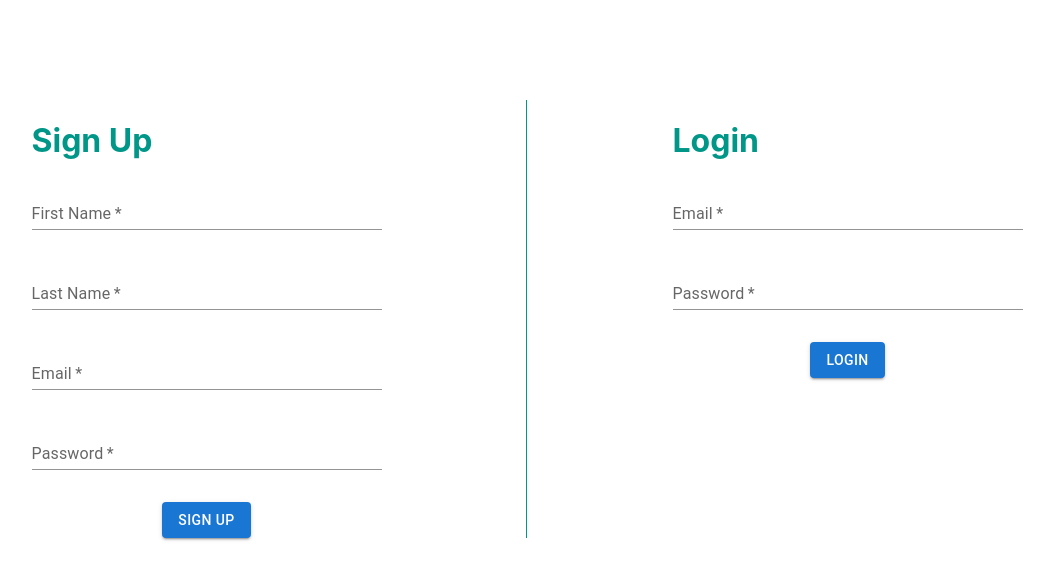
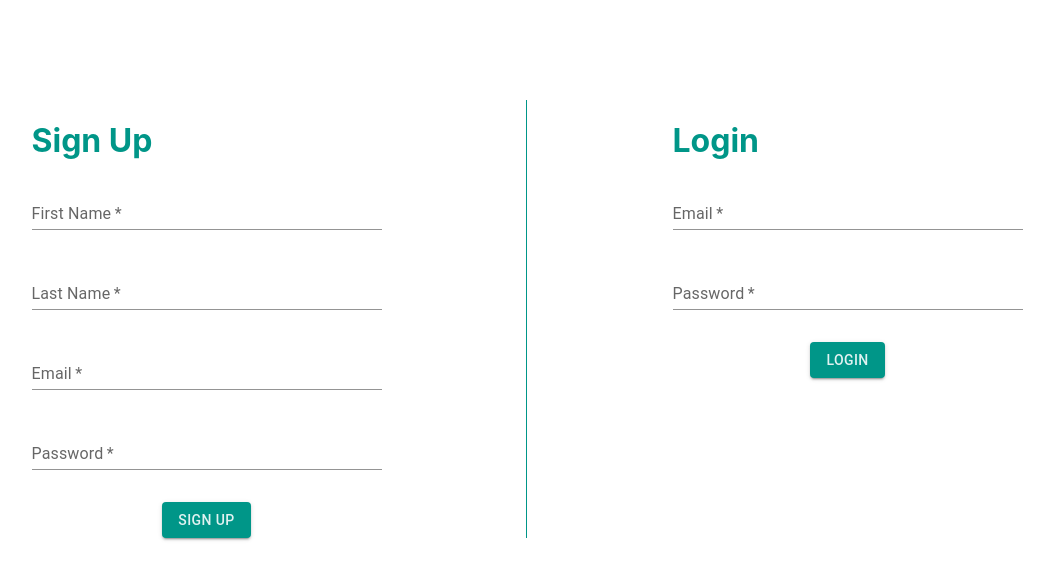
Before and after one commit to reburke286/cultureTracker, a React (Create React App) app: page / in a window 1280 px wide. Shown: the top 580 px of the page, without its empty margins (113-1167 px from the left). Built offline with nearby package versions, Linux system fonts and the light colour scheme.

Commit message:
moved loginform from components to pages

```diff
--- a/src/App.js
+++ b/src/App.js
@@ -1,4 +1,4 @@
-import { LoginForm } from "./components";
+import { LoginForm } from "./pages";
 function App() {
   return (
     <div className="App">
--- a/src/components/LoginForm/login-form.css
+++ b/src/pages/LoginForm/login-form.css
@@ -16,14 +16,14 @@
  }
 
 .login-form-button {
-    background-color: #009688;
-    color: #e0f2f1;
+    background-color: #009688 !important;
+    color: #e0f2f1 !important;
     max-width: 200px;
 }
 
 .login-form-button:hover {
-    color: #009688;
-    background-color: #e0f2f1;
+    color: #009688 !important;
+    background-color: #e0f2f1 !important;
 }
 
 .center-div {
```
Also changed, not shown: src/pages/LoginForm/index.js (renamed from src/components/LoginForm/index.js), src/pages/LoginForm/login-form.js (renamed from src/components/LoginForm/login-form.js), src/pages/index.js (renamed from src/components/index.js).
